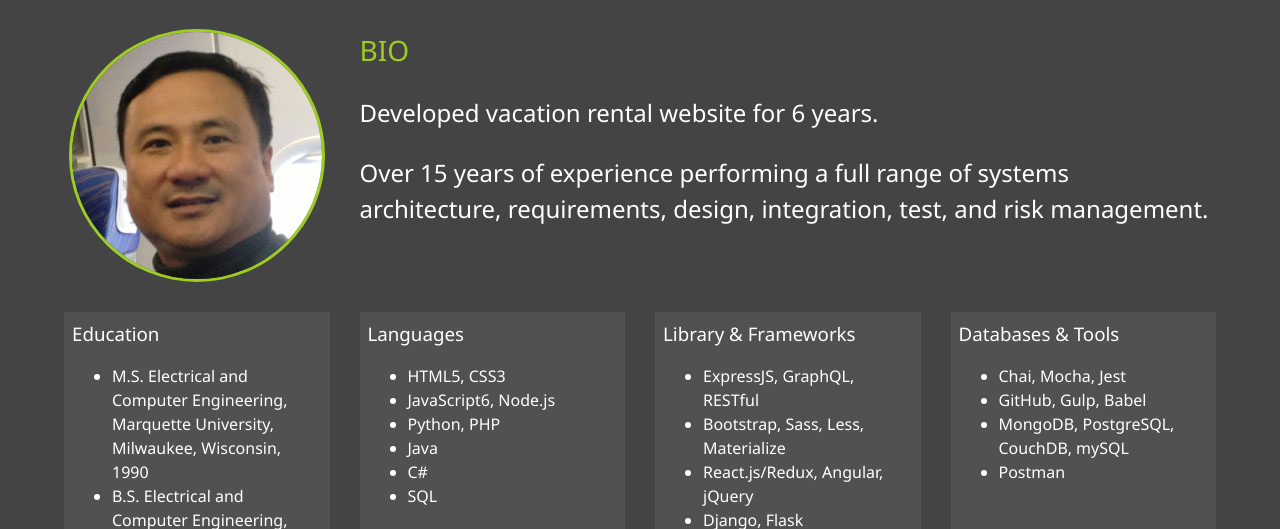
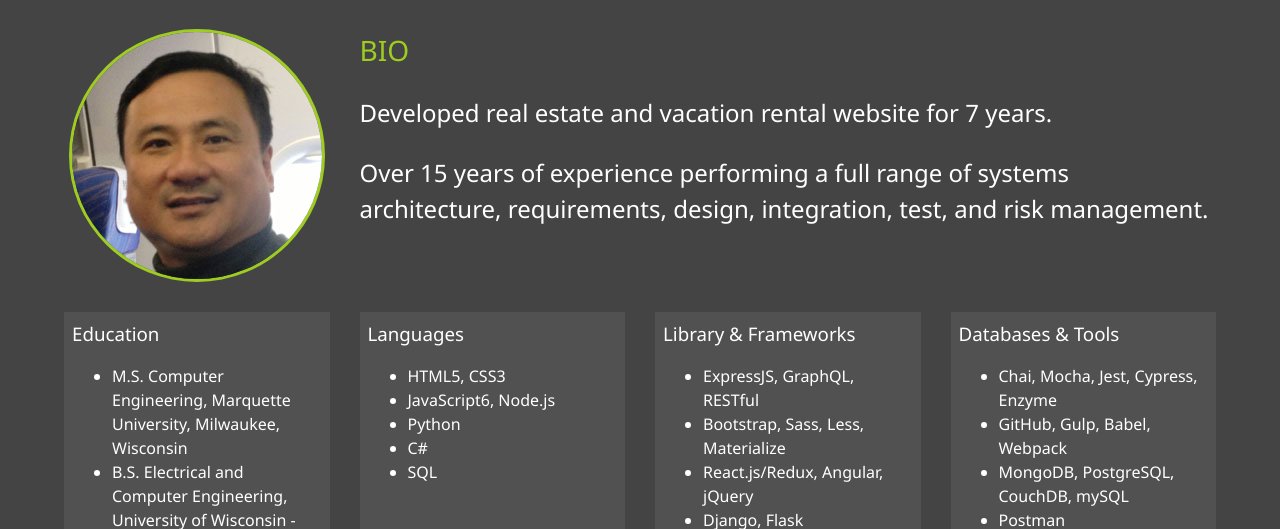
Before and after one commit to tlc2880/myPortfolio, a website: page dist/about.html in a window 1280 px wide. Shown: the part 253-782 px from the top of the page. Drawn offline with Linux system fonts and the light colour scheme.

Commit message:
Minor updates

```diff
--- a/dist/about.html
+++ b/dist/about.html
@@ -67,17 +67,17 @@
 
       <div class="bio">
         <h3 class="text-secondary">BIO</h3>
-        <p>Developed vacation rental website for 6 years.</p>
+        <p>Developed real estate and vacation rental website for 7 years.</p>
         <p>Over 15 years of experience performing a full range of systems architecture, requirements, design, integration, test, and risk management.</p>
       </div>
 
       <div class="job job-1">
         <h3>Education</h3>
           <ul>
-            <li>M.S. Electrical and Computer Engineering,
-            Marquette University, Milwaukee, Wisconsin, 1990</li>
+            <li>M.S. Computer Engineering,
+            Marquette University, Milwaukee, Wisconsin</li>
             <li>B.S. Electrical and Computer Engineering,
-              University of Wisconsin - Madison, 1988</li>
+              University of Wisconsin - Madison</li>
           </ul>
       </div>
 
@@ -86,8 +86,7 @@
           <ul>
             <li>HTML5, CSS3</li>
             <li>JavaScript6, Node.js</li>
-            <li>Python, PHP</li>
-            <li>Java</li>
+            <li>Python</li>
             <li>C#</li>
             <li>SQL</li>
         </ul>
@@ -100,15 +99,15 @@
             <li>Bootstrap, Sass, Less, Materialize</li>
             <li>React.js/Redux, Angular, jQuery</li>
             <li>Django, Flask</li>
-            <li>AJAX, JSON, NPM, .NET</li>
+            <li>AJAX, JSON, NPM</li>
           </ul>
       </div>
 
       <div class="job job-4">
         <h3>Databases & Tools</h3>
           <ul>
-            <li>Chai, Mocha, Jest</li>
-            <li>GitHub, Gulp, Babel</li>
+            <li>Chai, Mocha, Jest, Cypress, Enzyme</li>
+            <li>GitHub, Gulp, Babel, Webpack</li>
             <li>MongoDB, PostgreSQL, CouchDB, mySQL</li>
             <li>Postman</li>
           <ul>
```
Also changed, not shown: dist/contact.html (+1 -1 lines).
